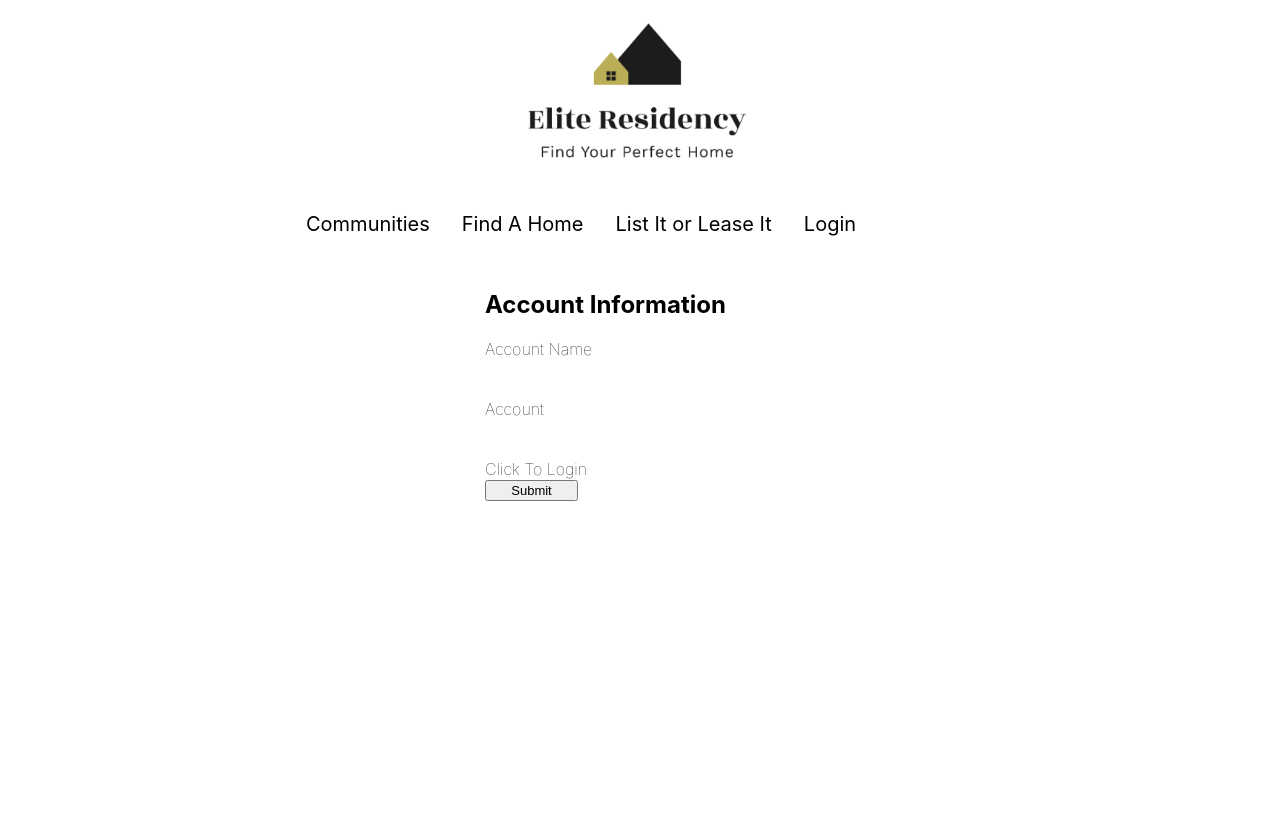
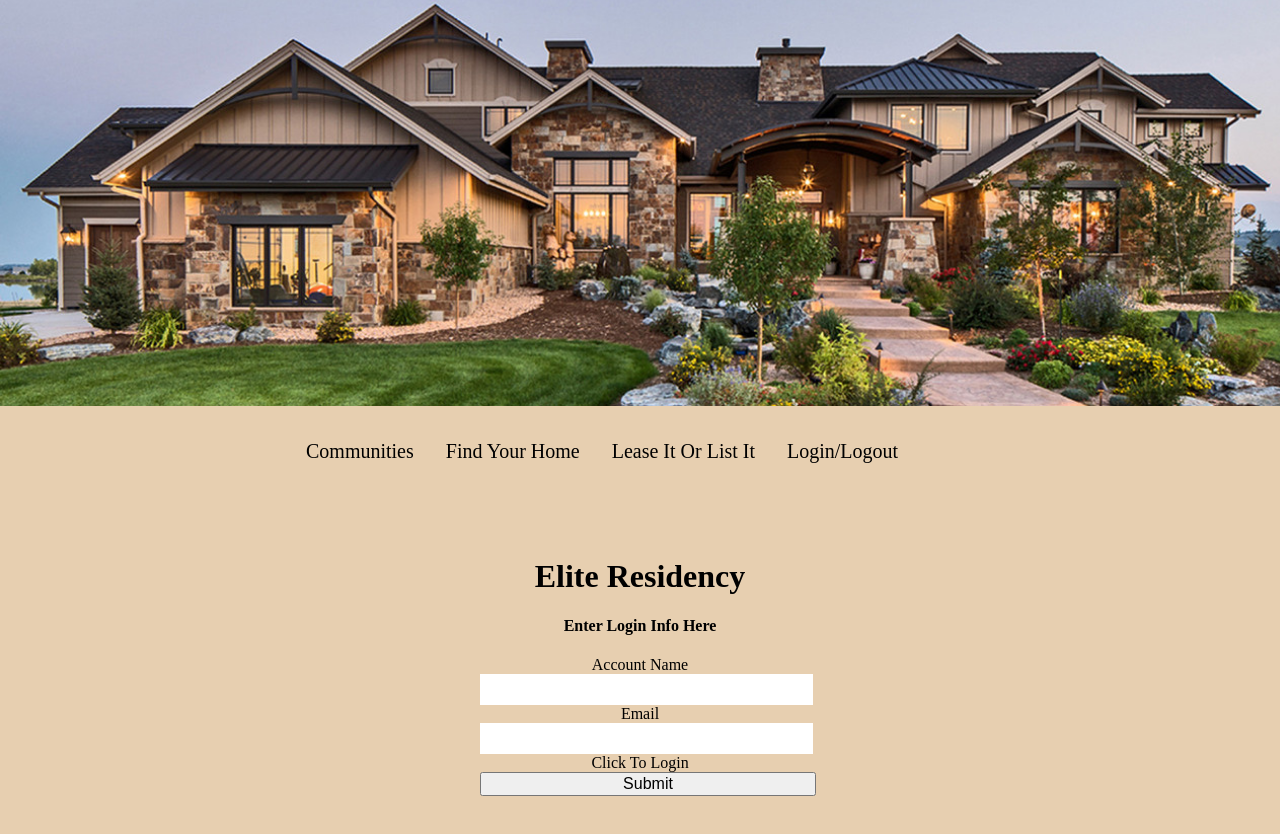
Before and after one commit to janicera2880/elite-residency-frontend, a React (Create React App) app: page /login in a window 1280 px wide. Shown: the top 834 px of the page. Before the commit the page ends 800 px from the top, so only its background shows below. Built offline with nearby package versions, Linux system fonts and the light colour scheme.

Commit message:
Fix styling in Login and Navbar

```diff
--- a/src/components/Header.js
+++ b/src/components/Header.js
@@ -1,5 +1,6 @@
 import React from "react";
-import Logo from "../images/rubypro.png"
+
+import background from "../images/luxury-house-plan-44590.jpg"
 
 
 
@@ -10,8 +11,16 @@ function Header() {
     return (
 
 
-      <div className="header">
-        <img id="Logo" src={Logo} alt="Logo"/>
+      <div className="header"
+      style={{ backgroundImage: `url(${background})`,
+      height:'55vh',
+
+        marginTop: "-50px",
+        marginBottom: "20px",
+        fontSize:'10px',
+        backgroundSize: "cover",
+        backgroundRepeat: "inherit", }}>
+       <p><span>Elite Residency</span></p>
 
       </div>
 
--- a/src/components/Login.js
+++ b/src/components/Login.js
@@ -1,5 +1,6 @@
 import React, { useState } from "react";
 import { useNavigate } from "react-router-dom";
+
 
 
 
@@ -30,9 +31,10 @@ function Login({ setIsLoggedIn }) {
 
   return (
     <form onSubmit={handleSubmit} className="login">
-      <h2>Account Information</h2>
+      <p><center><h1>Elite Residency</h1></center></p>
+      <p><center><h4>Enter Login Info Here</h4></center></p>
 
-      <label>Account Name</label>
+      <label><center>Account Name</center></label>
       <input
         type="text"
         name="username"
@@ -40,7 +42,7 @@ function Login({ setIsLoggedIn }) {
         onChange={handleChange}
       />
 
-      <label>Account</label>
+      <label><center>Email</center></label>
       <input
         type="email"
         name="email"
@@ -48,8 +50,8 @@ function Login({ setIsLoggedIn }) {
         onChange={handleChange}
       />
 
-      <label>Click To Login</label>
-      <button type="submit">Submit</button>
+      <label><center>Click To Login</center></label>
+      <button type="submit"><center>Submit</center></button>
     </form>
   );
 }
--- a/src/components/NavBar.js
+++ b/src/components/NavBar.js
@@ -1,5 +1,7 @@
 import React from "react";
 import { Link } from "react-router-dom";
+
+
 
 function NavBar () {
 
@@ -7,13 +9,13 @@ function NavBar () {
 
         <div className="navbar">
             <nav>
-                <Link to="/">Communities</Link>
+                <Link to="/"><span>Communities</span></Link>
 
-                <Link to="/Search_Listing">Find A Home</Link>
+                <Link to="/Search_Listing"><span>Find Your Home</span></Link>
 
-                <Link to='/Add_Listing'>List It or Lease It</Link>
+                <Link to='/Add_Listing'><span>Lease It Or List It</span></Link>
 
-                <Link to="/login">Login</Link>
+                <Link to="/login"><span>Login/Logout</span></Link>
             </nav>
         </div>
     )
--- a/src/index.css
+++ b/src/index.css
@@ -1,11 +1,10 @@
+@import url('https://fonts.googleapis.com/css2?family=Cinzel&display=swap');
+
 body {
   margin: 0;
-  font-family: -apple-system, BlinkMacSystemFont, 'Segoe UI', 'Roboto', 'Oxygen',
-    'Ubuntu', 'Cantarell', 'Fira Sans', 'Droid Sans', 'Helvetica Neue',
-    sans-serif;
-  -webkit-font-smoothing: antialiased;
-  -moz-osx-font-smoothing: grayscale;
-  background-color:white(235, 231, 225);
+  font-family:'Mr Dafoe', serif;;
+
+  background-color:rgb(231, 207, 176);
 }
 
 /* Header */
@@ -23,31 +22,31 @@ body {
 }
 /* Login */
 .login {
-  position: relative;
+  position:center;
   margin: 0 auto;
-  padding: 20px 20px 20px;
-  width: 310px;
+  padding: 60px 0;
+  width: 320px;
 }
 .login button{
-  align-items:center;
+  position:center;
 
-  width: 30%;
-  font-size: small;
+  width: 105%;
+  font-size: medium;
 
 }
 label {
   font-weight:lighter;
-  display:grid;
+  display:contents;
   align-items: center;
 }
 
 input {
-  padding: 0.50rem;
-  border:aquamarine;
-  font-family: inherit;
-  font-size: 1.2em;
+  padding: 0.40rem;
+  border:rgb(212, 189, 86);
+  font-family:sans-serif;
+  font-size: 1.0em;
   transition: all 0.2s;
-  width: 50%;
+  width: 100%;
 }
 
 .navbar {
```
Also changed, not shown: src/images/luxury-house-plan-44590.jpg (added).
